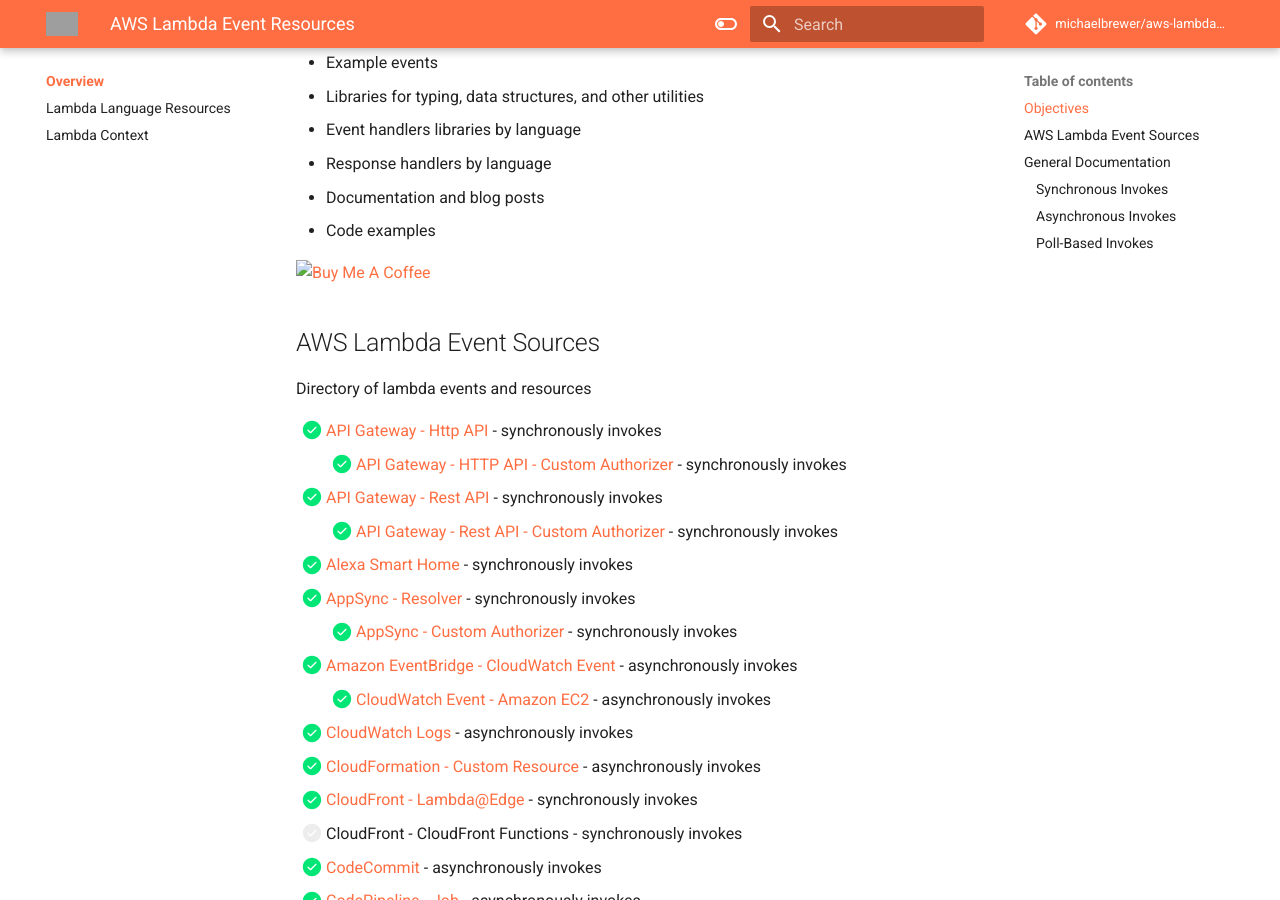
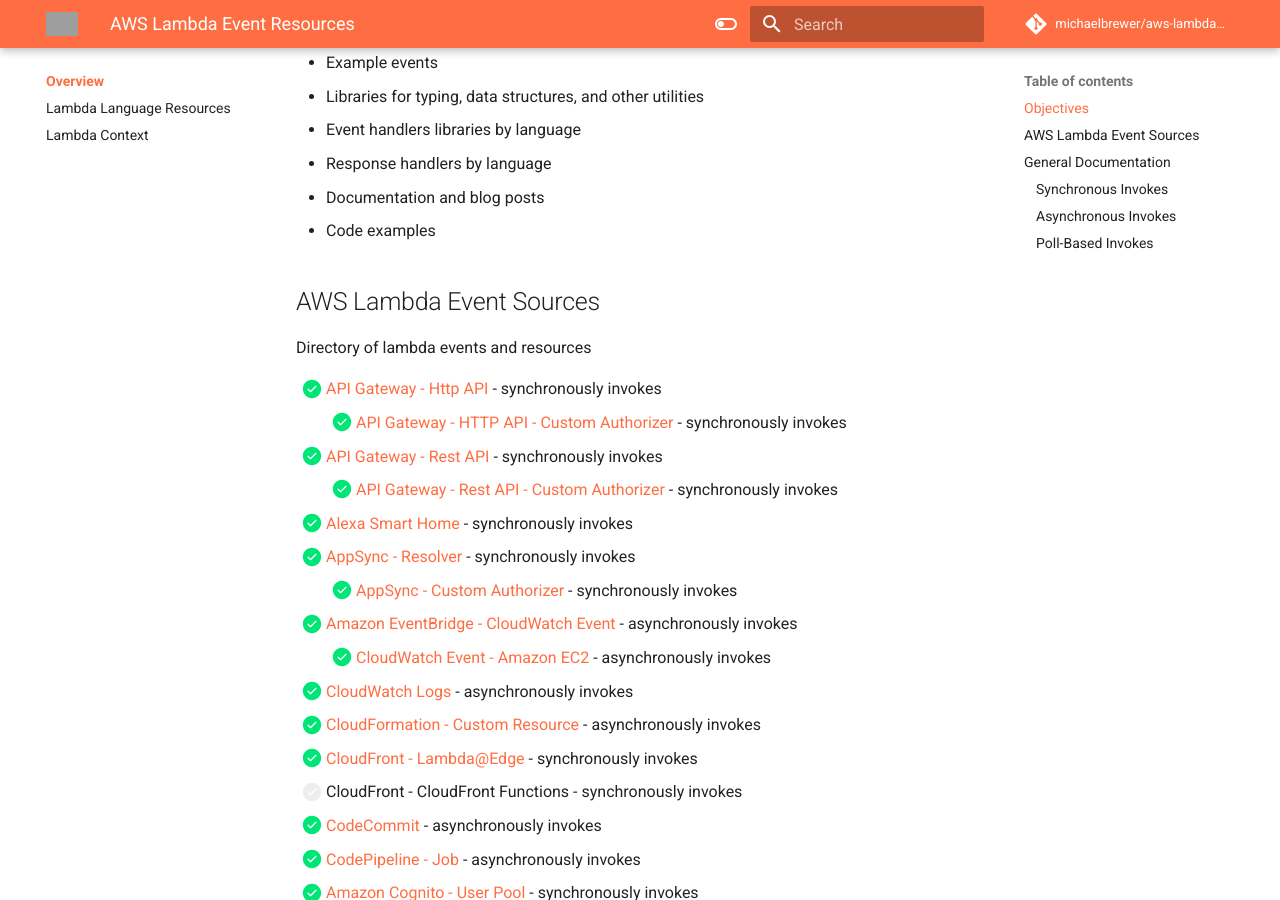
Before and after one commit to michaelbrewer/aws-lambda-events, an MkDocs documentation site: the page built from docs/index.md, in a window 1280 px wide and 900 px high, scrolled down 430 px. Built offline with MkDocs 1.6.1 and Material for MkDocs 9.7.7, drawn with Linux system fonts in a browser that asks for light colours; comment, search, counter and statistics services are not loaded; grey boxes are pictures that could not be loaded.

Commit message:
chore: remove coffee

```diff
--- a/docs/index.md
+++ b/docs/index.md
@@ -14,8 +14,6 @@
 - Response handlers by language
 - Documentation and blog posts
 - Code examples
-
-<a href="https://www.buymeacoffee.com/michaelbrewer" target="_blank"><img src="https://cdn.buymeacoffee.com/buttons/default-orange.png" alt="Buy Me A Coffee" height="41" width="174"></a>
 
 ## AWS Lambda Event Sources
 
```
